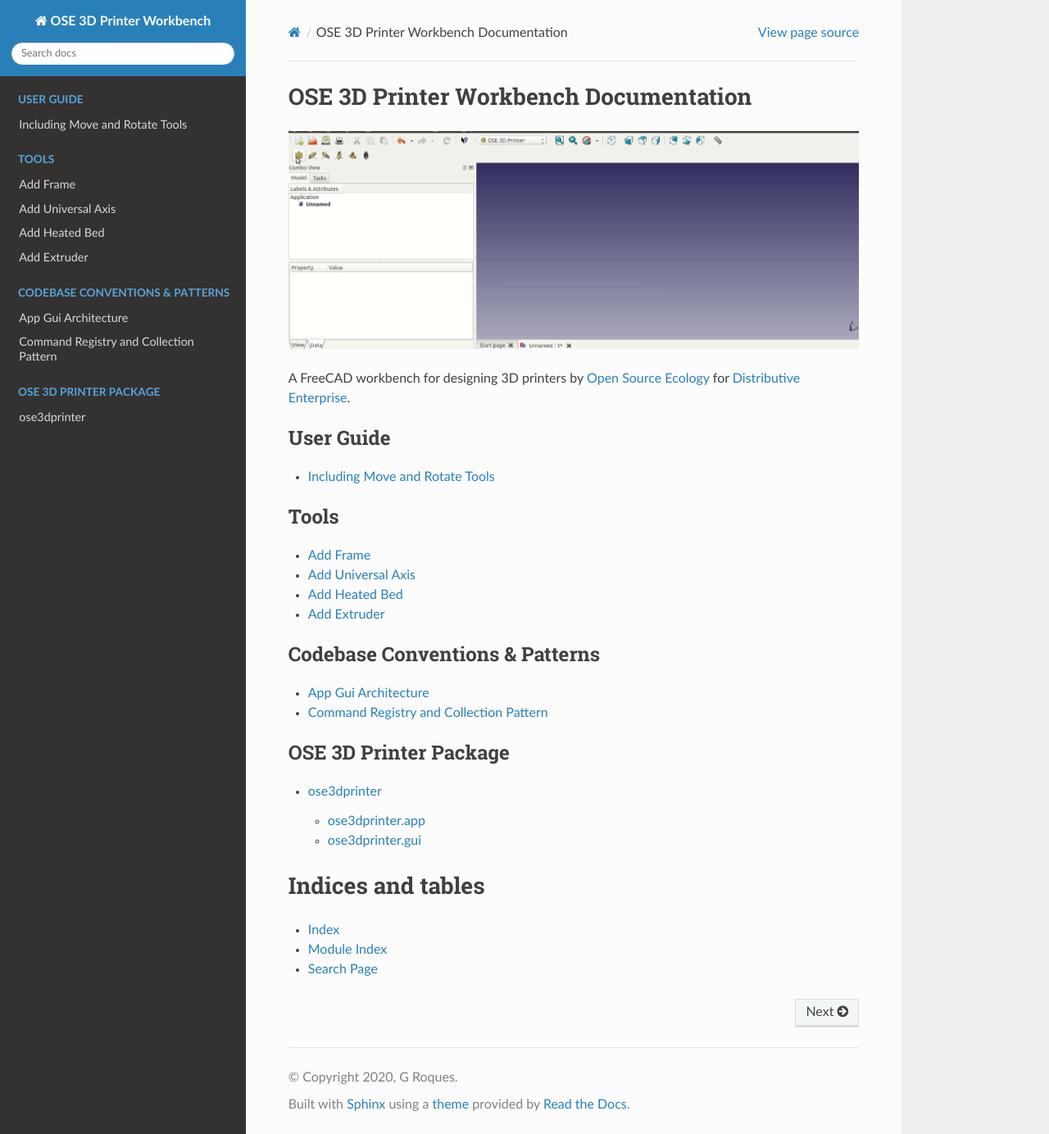
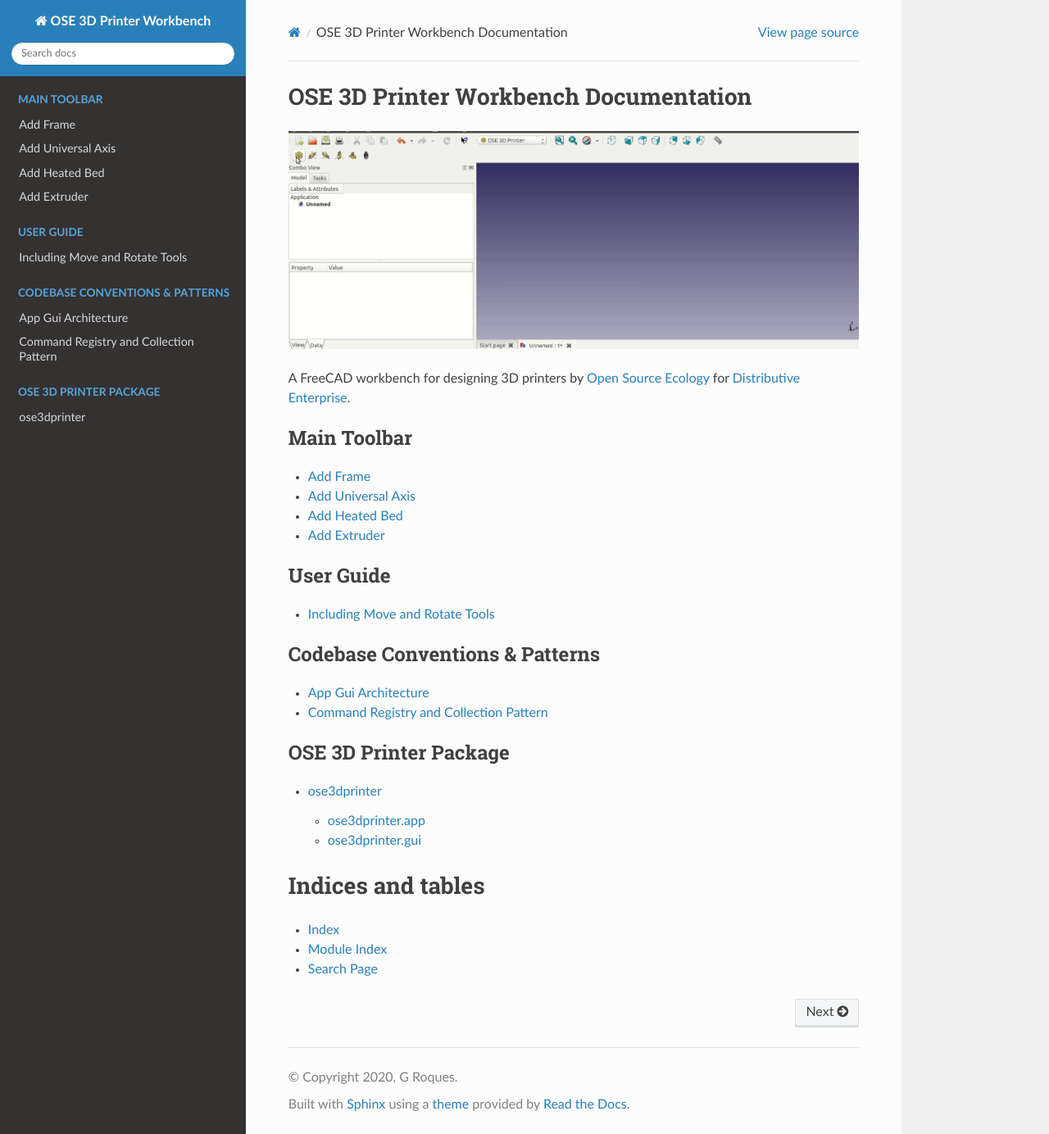
Before and after one commit to gbroques/ose-3d-printer-workbench, a Sphinx documentation site: the page built from docs/index.rst, in a window 1280 px wide and 1384 px high. Shown: the whole window at 82% size. Built offline with Sphinx 7.4.7 and the Read the Docs theme 2.0.0, drawn with Linux system fonts in a browser that asks for light colours.

Commit message:
Rename Tools to Main Toolbar

```diff
--- a/docs/index.rst
+++ b/docs/index.rst
@@ -11,21 +11,20 @@
 
 A FreeCAD workbench for designing 3D printers by `Open Source Ecology <https://www.opensourceecology.org/>`_ for `Distributive Enterprise <https://wiki.opensourceecology.org/wiki/Distributive_Enterprise>`_.
 
+.. toctree::
+   :caption: Main Toolbar
+   :maxdepth: 1
+
+   pages/add_frame
+   pages/add_universal_axis
+   pages/add_heated_bed
+   pages/add_extruder
 
 .. toctree::
    :caption: User Guide
    :maxdepth: 1
 
    pages/including_move_and_rotate_tools
-
-.. toctree::
-   :caption: Tools
-   :maxdepth: 1
-
-   pages/add_frame
-   pages/add_universal_axis
-   pages/add_heated_bed
-   pages/add_extruder
 
 .. toctree::
    :caption: Codebase Conventions & Patterns
```
Also changed, not shown: README.md (+2 -2 lines).
